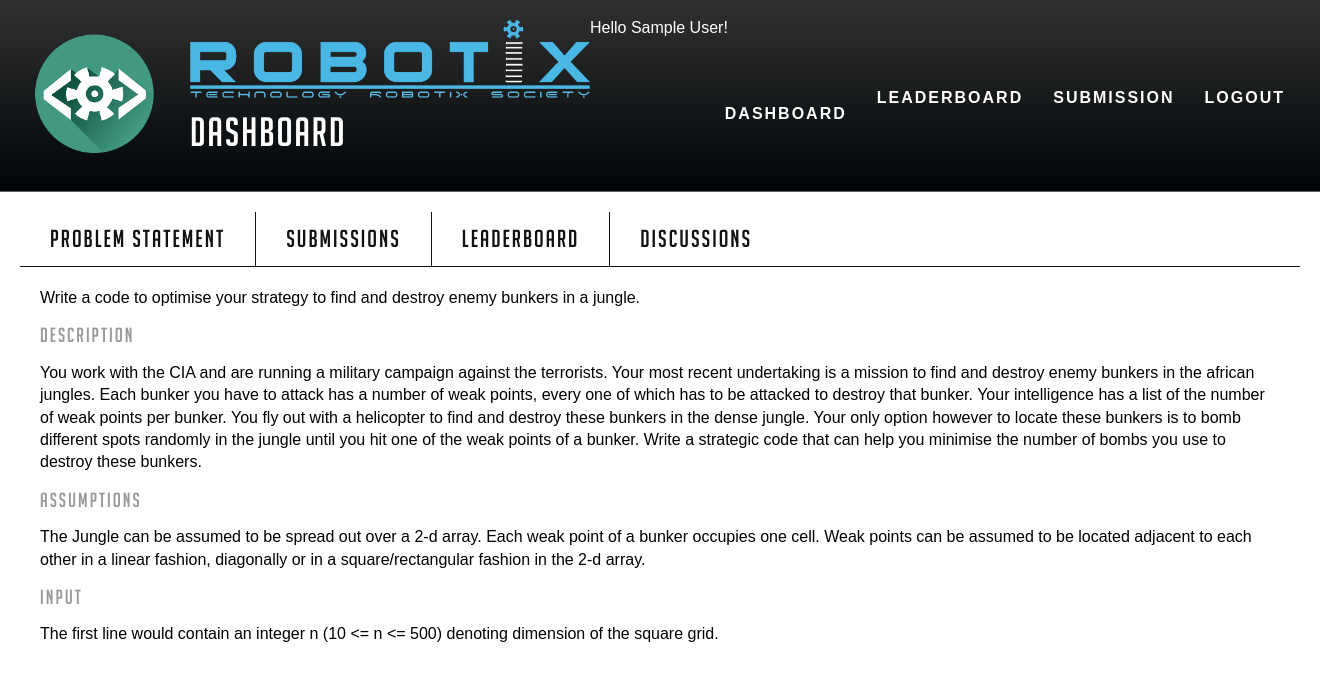
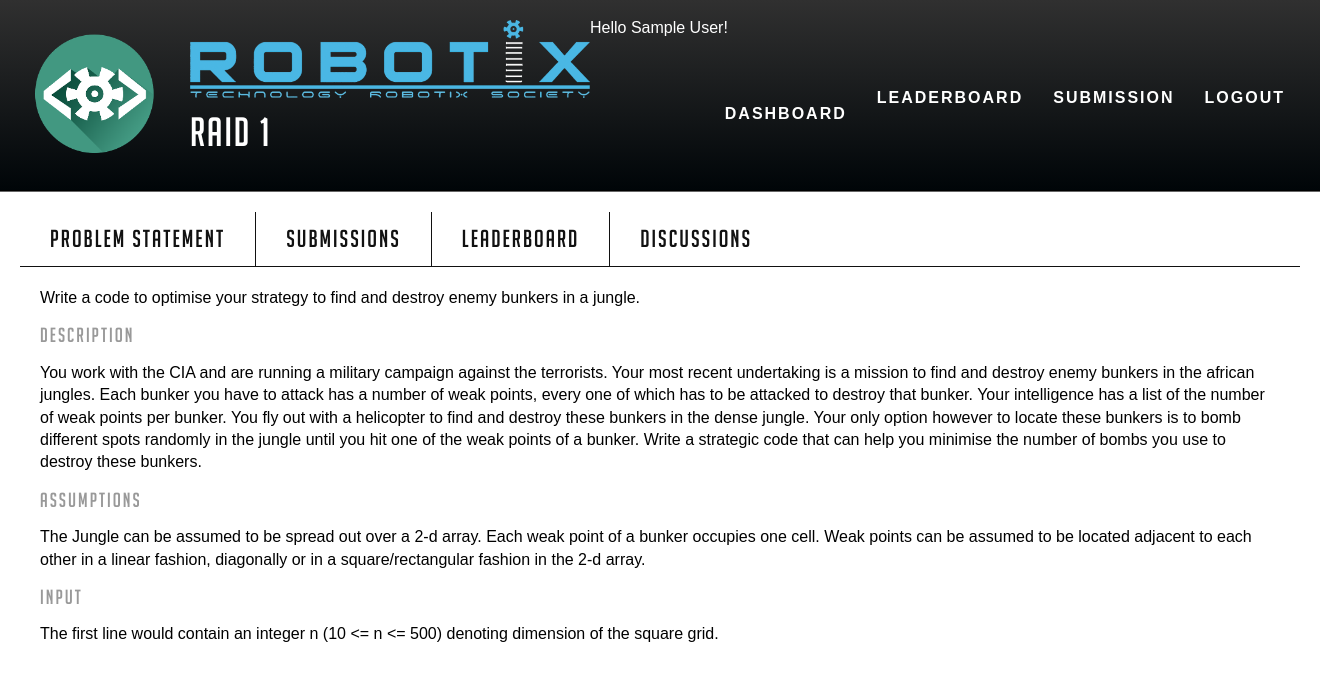
Before and after one commit to Robotix/HerokuJudge, a Django app: template ojMON/testproject/templates/problem1.html in a window 1320 px wide. Shown: the top 685 px of the page. Run offline with Django 3.2, Linux system fonts and the light colour scheme; the template is opened without the code that fills it, so the values that code supplies are empty; the visitor is signed in with stand-in values (Sample User, id 1); some libraries are stand-ins or nearby versions.

Commit message:
CHANGED TEXT IN HEADER

```diff
--- a/ojMON/testproject/templates/landing.html
+++ b/ojMON/testproject/templates/landing.html
@@ -15,7 +15,7 @@
 	<div id="header">
 		<img src="/templates/assets/sudocode.png" width="150" style="float: left;" />
 		<img src="/templates/assets/logo.png" width="400" style="float: left; margin-bottom: 15px; margin-left: 20px;" />
-		<h1>Sudocode Dashboard</h1>
+		<h1>Dashboard</h1>
 		<a href="/logout" class="dash_btn">LOGOUT</a>
 		<a href="#" class="dash_btn">SUBMISSION</a>
 		<a href="#" class="dash_btn">LEADERBOARD</a>
--- a/ojMON/testproject/templates/problem1.html
+++ b/ojMON/testproject/templates/problem1.html
@@ -14,7 +14,7 @@
 	<div id="header">
 		<img src="/templates/assets/sudocode.png" width="150" style="float: left;" />
 		<img src="/templates/assets/logo.png" width="400" style="float: left; margin-bottom: 15px; margin-left: 20px;" />
-		<h1>Dashboard</h1>
+		<h1>Raid 1</h1>
 		Hello {{ user.get_full_name|default:user.username }}!
 		<a href="/logout" class="dash_btn">LOGOUT</a>
 		<a href="#" class="dash_btn">SUBMISSION</a>
```
